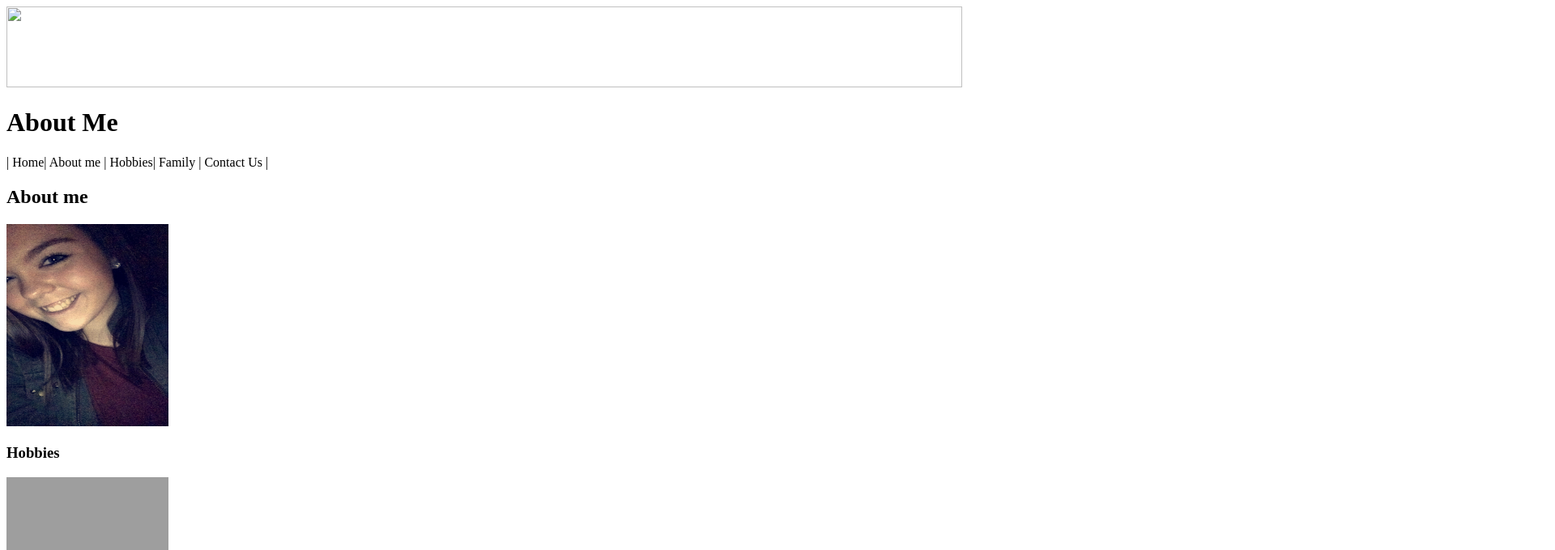
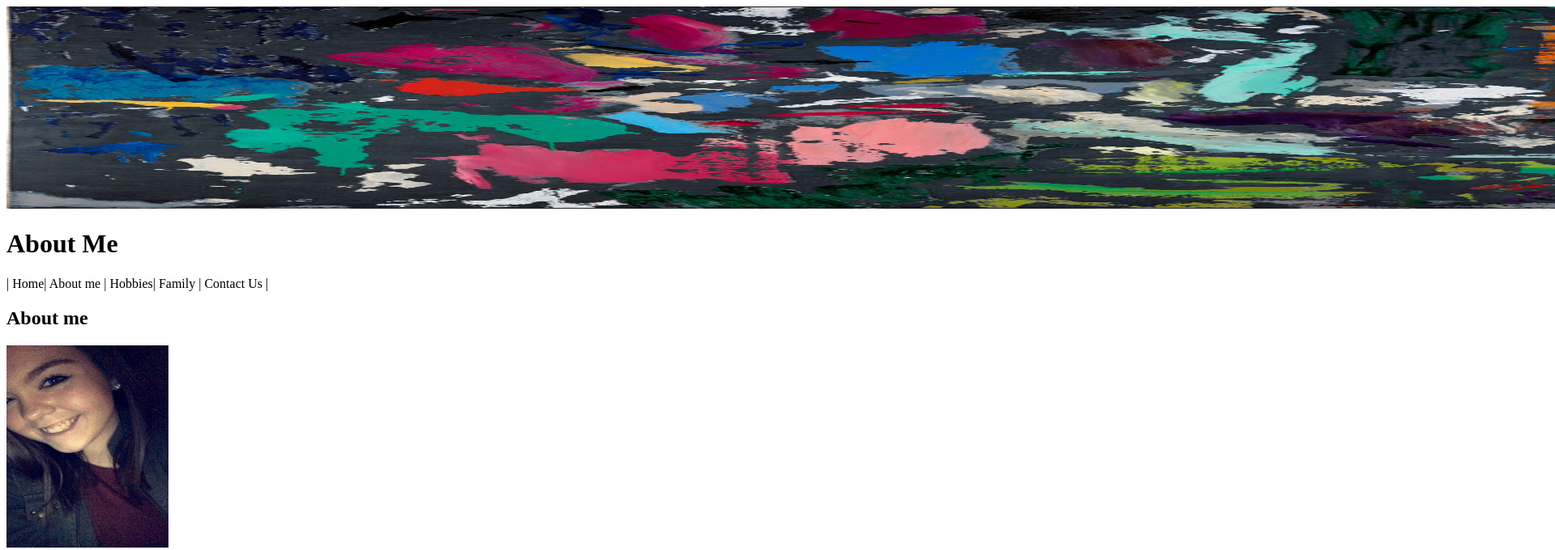
Before and after one commit to raerae728/my-web-sight-, a plain HTML site: page index.html in a window 1280 px wide. Shown: the top 680 px of the page at 81% size, 1920 px wide, since content can reach past the window. Drawn offline with Linux system fonts and the light colour scheme; grey boxes are pictures that could not be loaded.

Commit message:
update image

```diff
--- a/index.html
+++ b/index.html
@@ -9,7 +9,7 @@
 </head>
 <body>
     <header>
-        <img src="image/download(1).jpeg" width="1180" height="100"/>
+        <img src="images/download (1).jpeg" width="2540" height="250"/>
         <h1> About Me </h1>
     </header>
 
```
